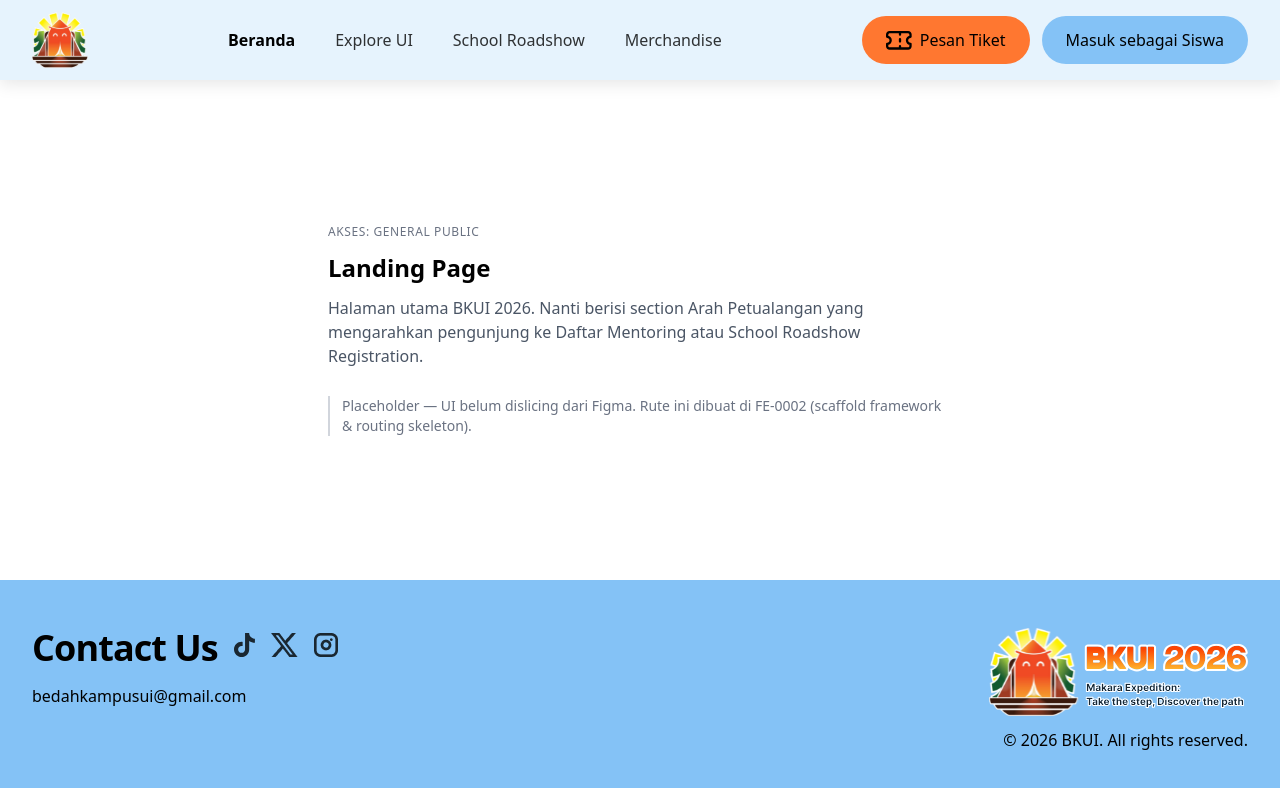
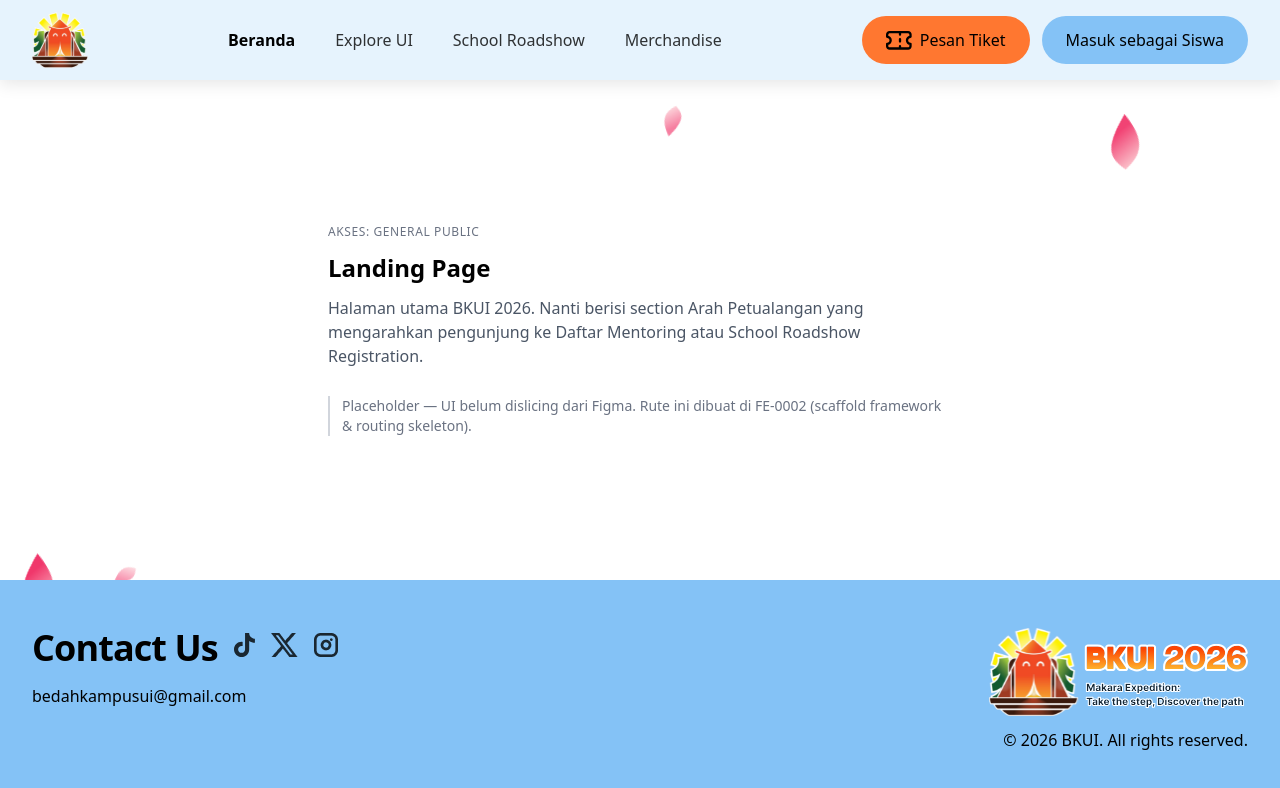
Before and after one commit to BKUI-2026/FrontEnd-BKUI2026, a Next.js app: page / in a window 1280 px wide. Shown: the top 788 px of the page. Built offline with nearby package versions, Linux system fonts and the light colour scheme.

Commit message:
feat : tambahin bunga sakura berjatuhan

```diff
--- a/src/app/globals.css
+++ b/src/app/globals.css
@@ -19,3 +19,61 @@
   /* Biru muda — background navbar */
   --color-bkui-navbar: #e6f3fd;
 }
+
+/*
+ * Animasi kelopak sakura berjatuhan (komponen SakuraBerjatuhan).
+ *
+ * Dipisah jadi dua keyframe yang jalan di elemen berbeda:
+ * - `sakura-jatuh` di pembungkus luar → gerak turun saja
+ * - `sakura-putar` di gambar di dalamnya → berputar + oleng kiri-kanan
+ *
+ * Dipisah begini supaya durasi jatuh dan durasi putar bisa beda-beda per
+ * kelopak. Kalau digabung jadi satu keyframe, keduanya terkunci di ritme yang
+ * sama dan gerakannya jadi kelihatan seragam/robotik.
+ *
+ * Keduanya cuma menganimasi `transform` — properti yang bisa ditangani
+ * compositor GPU, jadi tidak memicu layout/repaint tiap frame.
+ */
+@keyframes sakura-jatuh {
+  from {
+    transform: translate3d(0, -15vh, 0);
+  }
+  to {
+    transform: translate3d(0, 115vh, 0);
+  }
+}
+
+/*
+ * Jarak oleng kiri-kanan diatur lewat `--oleng`, di-set per kelopak dari
+ * komponen secara proporsional terhadap ukurannya. Kalau dipatok satu angka
+ * untuk semua, kelopak besar kelihatan kaku sementara yang kecil kelihatan
+ * berlebihan.
+ */
+@keyframes sakura-putar {
+  0% {
+    transform: rotate(0deg) translateX(0);
+  }
+  25% {
+    transform: rotate(90deg) translateX(var(--oleng, 14px));
+  }
+  50% {
+    transform: rotate(180deg) translateX(0);
+  }
+  75% {
+    transform: rotate(270deg) translateX(calc(var(--oleng, 14px) * -1));
+  }
+  100% {
+    transform: rotate(360deg) translateX(0);
+  }
+}
+
+/*
+ * Hormati setelan "kurangi animasi" di OS. Animasi non-stop di seluruh layar
+ * bisa memicu mual/pusing bagi sebagian orang, jadi kalau pengguna sudah minta
+ * animasi dikurangi, kelopaknya disembunyikan sepenuhnya.
+ */
+@media (prefers-reduced-motion: reduce) {
+  .sakura-layer {
+    display: none;
+  }
+}
--- a/src/app/layout.tsx
+++ b/src/app/layout.tsx
@@ -3,6 +3,7 @@ import type { ReactNode } from "react";
 
 import { Footer } from "@/components/layout/Footer";
 import { Navbar } from "@/components/layout/Navbar";
+import { SakuraBerjatuhan } from "@/components/ui/SakuraBerjatuhan";
 
 import "./globals.css";
 
@@ -27,6 +28,7 @@ export default function RootLayout({ children }: { children: ReactNode }) {
   return (
     <html lang="id" className="h-full antialiased">
       <body className="flex min-h-full flex-col">
+        <SakuraBerjatuhan />
         <Navbar />
         {children}
         <Footer />
--- /dev/null
+++ b/src/components/ui/SakuraBerjatuhan.tsx
@@ -0,0 +1,102 @@
+import Image from "next/image";
+import type { CSSProperties } from "react";
+
+/**
+ * Kelopak sakura yang berjatuhan terus-menerus di latar layar.
+ *
+ * Murni CSS — tidak ada JavaScript, tidak ada state, tidak ada re-render.
+ * Jadi komponen ini tetap server component dan tidak menambah beban di browser
+ * selain animasi transform yang ditangani GPU.
+ *
+ * Ditaruh di belakang konten (`-z-10`) supaya teks tetap gampang dibaca, dan
+ * `pointer-events-none` supaya kelopaknya tidak pernah menghalangi klik.
+ */
+
+/** Rasio asli aset public/logo/sakura.svg (65 × 94). */
+const RASIO_TINGGI = 94 / 65;
+
+/**
+ * Konfigurasi tiap kelopak, sengaja ditulis manual dan TIDAK pakai Math.random().
+ *
+ * Halaman ini di-prerender di server lalu dihidrasi di browser. Kalau nilainya
+ * diacak, hasil server dan hasil browser beda dan React melempar hydration
+ * mismatch. Nilai tetap begini juga bikin tampilannya konsisten tiap reload.
+ *
+ * - `kiri`       : posisi horizontal (%)
+ * - `lebar`      : lebar kelopak (px)
+ * - `durasiJatuh`: makin lama makin pelan turunnya (detik)
+ * - `mulai`      : delay NEGATIF, biar pas halaman dibuka kelopaknya sudah
+ *                  tersebar di tengah layar, bukan mulai dari kosong
+ * - `durasiPutar`: kecepatan berputar (detik)
+ * - `opasitas`   : kelopak yang lebih pudar terasa lebih jauh
+ * - `terbalik`   : arah putarnya dibalik, biar tidak semua berputar searah
+ */
+/*
+ * Ukurannya sengaja dibikin timpang jauh (kecil ~14px vs besar ~40px), bukan
+ * beda-beda tipis. Ini yang bikin kesan kedalaman: kelopak besar terbaca dekat,
+ * kelopak kecil terbaca jauh.
+ *
+ * Tiga nilai lain ikut mengunci kesan itu, jadi kalau menambah kelopak baru
+ * tolong ikuti polanya:
+ * - makin BESAR → makin CEPAT jatuh + makin PEKAT + putarannya lebih cepat
+ * - makin KECIL → makin PELAN jatuh + makin PUDAR + putarannya lebih lambat
+ * Kalau polanya dilanggar (mis. kelopak kecil jatuh paling cepat), ilusi
+ * kedalamannya langsung buyar dan gerakannya terasa aneh.
+ */
+const KELOPAK = [
+  { kiri: 2, lebar: 36, durasiJatuh: 10, mulai: -1, durasiPutar: 6, opasitas: 0.85, terbalik: false },
+  { kiri: 9, lebar: 15, durasiJatuh: 19, mulai: -7, durasiPutar: 13, opasitas: 0.45, terbalik: true },
+  { kiri: 16, lebar: 27, durasiJatuh: 13, mulai: -4, durasiPutar: 8, opasitas: 0.75, terbalik: false },
+  { kiri: 23, lebar: 18, durasiJatuh: 17, mulai: -12, durasiPutar: 11, opasitas: 0.5, terbalik: true },
+  { kiri: 31, lebar: 40, durasiJatuh: 9, mulai: -2, durasiPutar: 5, opasitas: 0.9, terbalik: false },
+  { kiri: 38, lebar: 14, durasiJatuh: 20, mulai: -9, durasiPutar: 14, opasitas: 0.4, terbalik: true },
+  { kiri: 45, lebar: 30, durasiJatuh: 12, mulai: -6, durasiPutar: 7, opasitas: 0.8, terbalik: false },
+  { kiri: 52, lebar: 19, durasiJatuh: 16, mulai: -14, durasiPutar: 10, opasitas: 0.55, terbalik: true },
+  { kiri: 59, lebar: 35, durasiJatuh: 11, mulai: -3, durasiPutar: 6, opasitas: 0.85, terbalik: false },
+  { kiri: 66, lebar: 16, durasiJatuh: 19, mulai: -10, durasiPutar: 12, opasitas: 0.45, terbalik: true },
+  { kiri: 73, lebar: 25, durasiJatuh: 14, mulai: -5, durasiPutar: 8, opasitas: 0.7, terbalik: false },
+  { kiri: 80, lebar: 17, durasiJatuh: 18, mulai: -15, durasiPutar: 11, opasitas: 0.5, terbalik: true },
+  { kiri: 87, lebar: 33, durasiJatuh: 11, mulai: -8, durasiPutar: 6, opasitas: 0.8, terbalik: false },
+  { kiri: 94, lebar: 22, durasiJatuh: 15, mulai: -11, durasiPutar: 9, opasitas: 0.6, terbalik: true },
+] as const;
+
+export function SakuraBerjatuhan() {
+  return (
+    <div
+      // `.sakura-layer` dipakai globals.css buat menyembunyikan seluruh lapisan
+      // ini kalau pengguna menyalakan "kurangi animasi" di OS.
+      className="sakura-layer pointer-events-none fixed inset-0 -z-10 overflow-hidden"
+      aria-hidden
+    >
+      {KELOPAK.map((k, i) => (
+        <span
+          key={i}
+          className="absolute top-0 block"
+          style={{
+            left: `${k.kiri}%`,
+            animation: `sakura-jatuh ${k.durasiJatuh}s linear ${k.mulai}s infinite`,
+          }}
+        >
+          <Image
+            src="/logo/sakura.svg"
+            alt=""
+            width={k.lebar}
+            height={Math.round(k.lebar * RASIO_TINGGI)}
+            // Default `lazy` bikin kelopak yang awalnya di luar layar baru
+            // muncul belakangan, jadi detik-detik pertama terasa kosong.
+            // Semua kelopak pakai file yang sama (4 KB) — browser cuma
+            // request sekali, jadi eager di sini praktis gratis.
+            loading="eager"
+            style={{
+              opacity: k.opasitas,
+              // Oleng kiri-kanan proporsional ukuran (dibaca keyframe
+              // `sakura-putar` di globals.css) biar kelopak besar tidak kaku.
+              "--oleng": `${Math.round(k.lebar * 0.7)}px`,
+              animation: `sakura-putar ${k.durasiPutar}s linear infinite${k.terbalik ? " reverse" : ""}`,
+            } as CSSProperties}
+          />
+        </span>
+      ))}
+    </div>
+  );
+}
```
Also changed, not shown: public/logo/sakura.svg (added).
